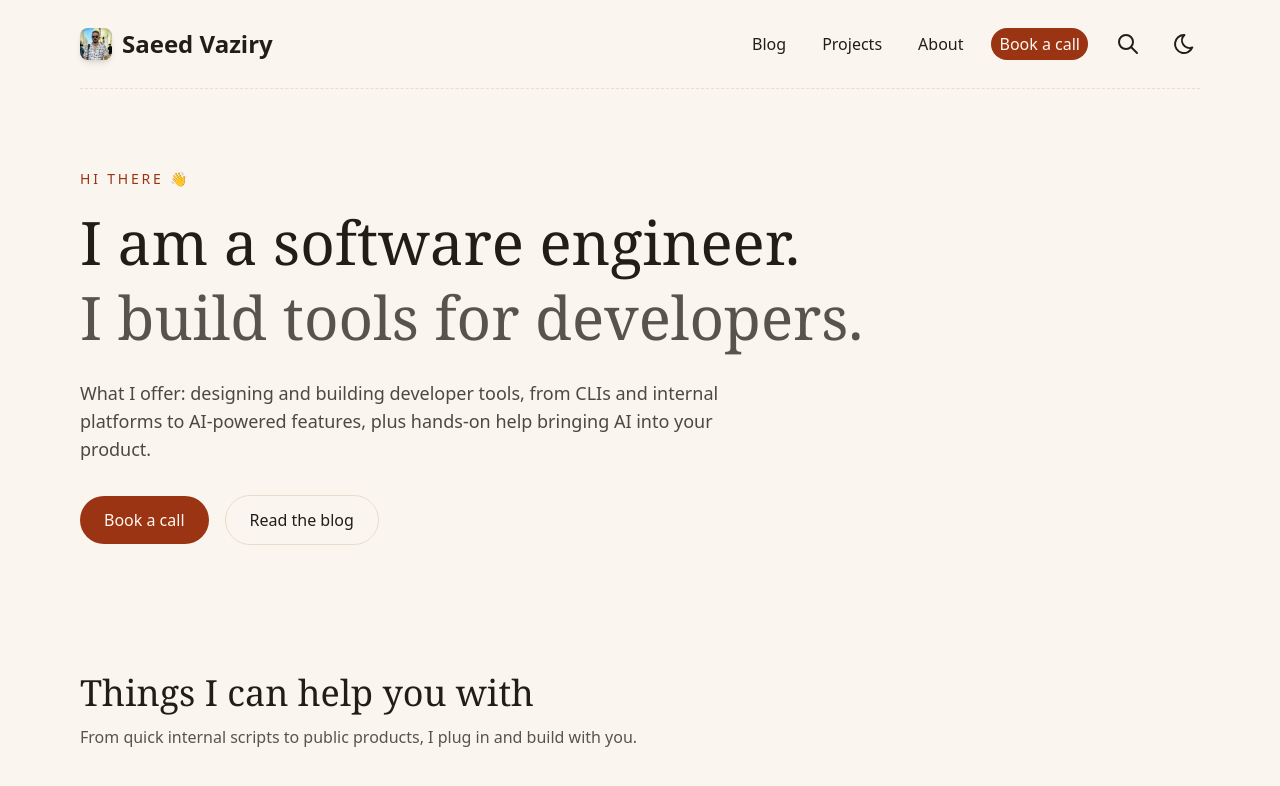
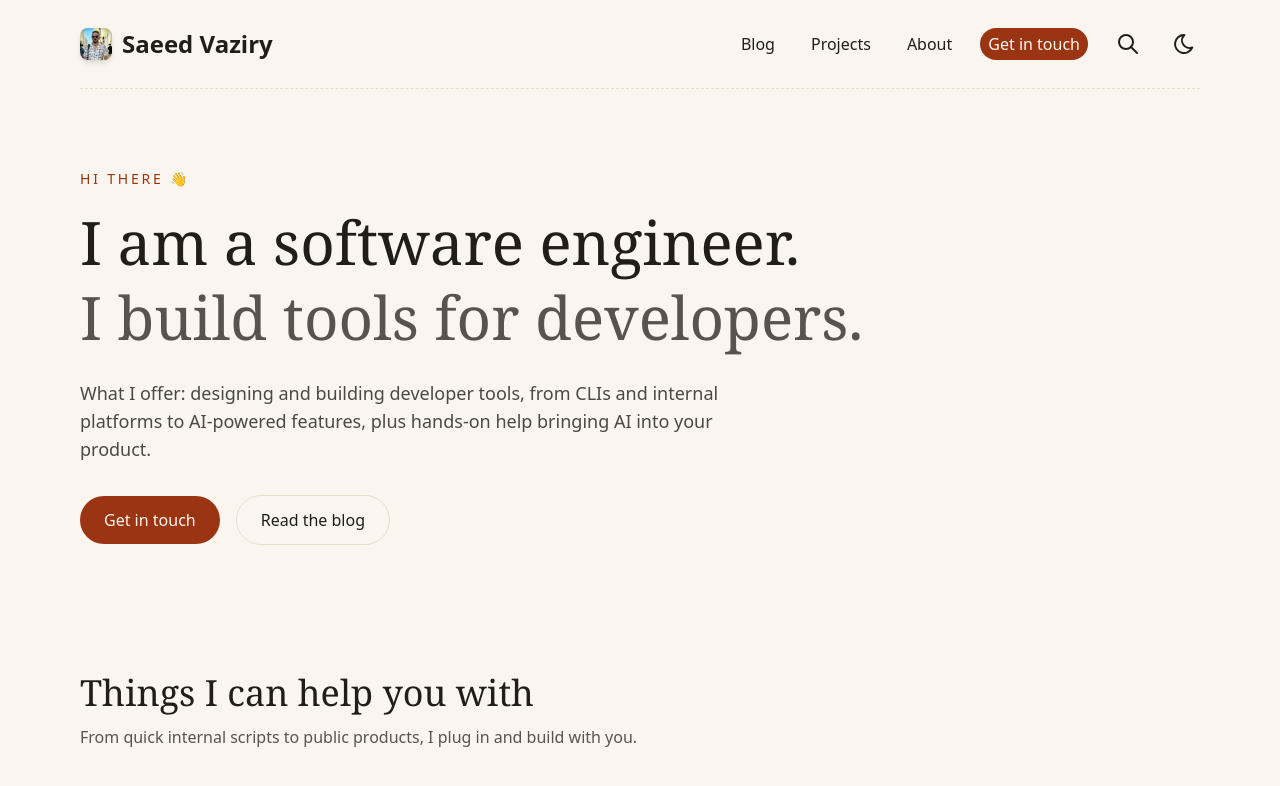
Before and after one commit to saeedvaziry/saeedvaziry.com, an Astro site: page / in a window 1280 px wide. Shown: the top 786 px of the page. Built offline with nearby package versions, Linux system fonts and the light colour scheme; Astro itself is replaced by a stand-in of ours.

Commit message:
feat: replace book-a-call with a mailto get-in-touch contact link
Primary contact is now mailto:me@saeedvaziry.com in the header, hero, closing band and footer link row (CAL_LINK renamed to CONTACT_LINK, target/rel dropped since mailto is not an external page). The footer Mail social and every other mention now use me@saeedvaziry.com instead of the gmail address.

```diff
--- a/src/components/Footer.astro
+++ b/src/components/Footer.astro
@@ -2,7 +2,7 @@
 import Hr from "./Hr.astro";
 import Socials from "./Socials.astro";
 import IconRss from "@/assets/icons/IconRss.svg";
-import { CAL_LINK } from "@/constants";
+import { CONTACT_LINK } from "@/constants";
 
 const currentYear = new Date().getFullYear();
 
@@ -15,7 +15,7 @@ export interface Props {
 const { noMarginTop = false, wide = true } = Astro.props;
 
 const links = [
-  { label: "Book a call", href: CAL_LINK, external: true },
+  { label: "Get in touch", href: CONTACT_LINK, external: false },
   { label: "Archives", href: "/archives", external: false },
   { label: "Tags", href: "/tags", external: false },
   { label: "RSS", href: "/rss.xml", external: false, icon: IconRss },
--- a/src/components/Header.astro
+++ b/src/components/Header.astro
@@ -7,7 +7,7 @@ import IconSunHigh from "@/assets/icons/IconSunHigh.svg";
 import IconMenuDeep from "@/assets/icons/IconMenuDeep.svg";
 import LinkButton from "./LinkButton.astro";
 import { SITE } from "@/config";
-import { CAL_LINK } from "@/constants";
+import { CONTACT_LINK } from "@/constants";
 
 const { pathname } = Astro.url;
 
@@ -106,12 +106,10 @@ const { wide = true } = Astro.props;
           </li>
           <li class="col-span-2">
             <a
-              href={CAL_LINK}
-              target="_blank"
-              rel="noopener noreferrer"
+              href={CONTACT_LINK}
               class="rounded-full bg-accent px-4 py-3 text-center font-medium text-accent-foreground hover:text-accent-foreground! hover:opacity-90 sm:px-4 sm:py-1"
             >
-              Book a call
+              Get in touch
             </a>
           </li>
           <li class="col-span-1 flex items-center justify-center">
--- a/src/components/home/CTA.astro
+++ b/src/components/home/CTA.astro
@@ -1,5 +1,5 @@
 ---
-import { CAL_LINK } from "@/constants";
+import { CONTACT_LINK } from "@/constants";
 ---
 
 <section id="contact" class="mx-auto max-w-6xl px-4 py-16">
@@ -13,12 +13,10 @@ import { CAL_LINK } from "@/constants";
       Tell me what slows your team down and we will ship the fix together.
     </p>
     <a
-      href={CAL_LINK}
-      target="_blank"
-      rel="noopener noreferrer"
+      href={CONTACT_LINK}
       class="mt-8 inline-block rounded-full bg-accent px-8 py-3 font-medium text-accent-foreground transition-colors hover:opacity-90"
     >
-      Book a call
+      Get in touch
     </a>
   </div>
 </section>
--- a/src/components/home/Hero.astro
+++ b/src/components/home/Hero.astro
@@ -1,5 +1,5 @@
 ---
-import { CAL_LINK } from "@/constants";
+import { CONTACT_LINK } from "@/constants";
 ---
 
 <section id="hero" class="mx-auto max-w-6xl px-4 pt-14 pb-16 sm:pt-20">
@@ -17,12 +17,10 @@ import { CAL_LINK } from "@/constants";
   </p>
   <div class="mt-8 flex flex-wrap items-center gap-4">
     <a
-      href={CAL_LINK}
-      target="_blank"
-      rel="noopener noreferrer"
+      href={CONTACT_LINK}
       class="rounded-full bg-accent px-6 py-3 font-medium text-accent-foreground transition-colors hover:opacity-90"
     >
-      Book a call
+      Get in touch
     </a>
     <a
       href="/posts"
--- a/src/constants.ts
+++ b/src/constants.ts
@@ -8,8 +8,8 @@ import IconTelegram from "@/assets/icons/IconTelegram.svg";
 import IconPinterest from "@/assets/icons/IconPinterest.svg";
 import { SITE } from "@/config";
 
-// Placeholder booking link until the real cal.com URL is provided.
-export const CAL_LINK = "https://cal.com/saeedvaziry";
+// Primary contact link (mailto opens the visitor's mail client).
+export const CONTACT_LINK = "mailto:me@saeedvaziry.com";
 
 export const SOCIALS = [
   {
@@ -32,7 +32,7 @@ export const SOCIALS = [
   },
   {
     name: "Mail",
-    href: "mailto:sa.vaziry@gmail.com",
+    href: "mailto:me@saeedvaziry.com",
     linkTitle: `Send an email to ${SITE.title}`,
     icon: IconMail,
   },
```
